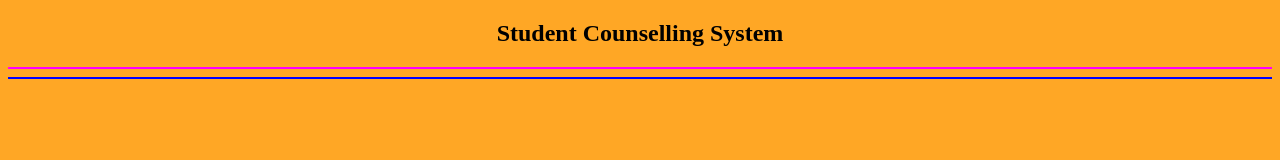
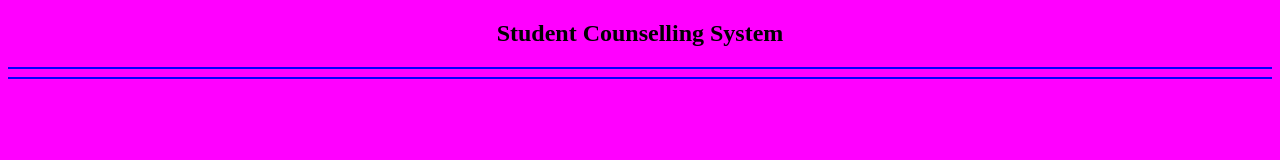
Before and after one commit to Mehek-Fatima-Shaik/htmlproject, a plain HTML site: page index.html in a window 1280 px wide. Drawn offline with Linux system fonts and the light colour scheme.

Commit message:
Update index.html

```diff
--- a/index.html
+++ b/index.html
@@ -5,10 +5,10 @@
     <meta name="viewport" content="width=device-width, initial-scale=1.0">
     <title>HTML</title>
 </head>
-<body bgcolor="#FFA725">
+<body bgcolor="Magenta">
     <h2 align="center">
         Student Counselling System
     </h2>
-    <hr color="magenta"><hr color="blue">
+    <hr color="blue"><hr color="blue">
 </body>
 </html>
```
